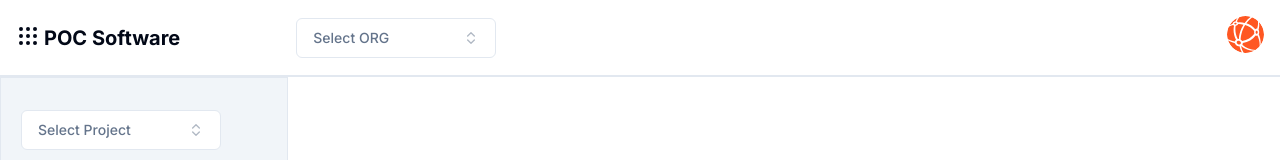
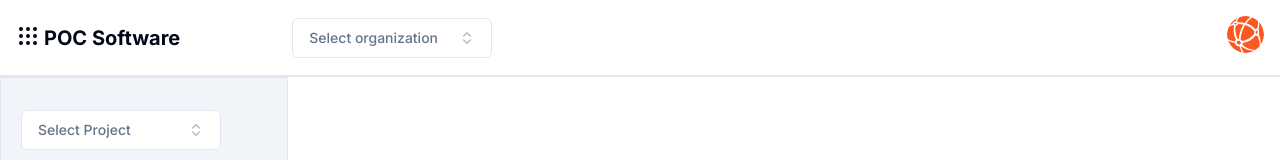
Before and after one commit to MuhammadHammadBashir0315/poc, a Next.js app: page / in a window 1280 px wide. Shown: the top 160 px of the page. Built offline with nearby package versions, Linux system fonts and the light colour scheme.

Commit message:
set data in dropdown

```diff
--- a/package.json
+++ b/package.json
@@ -20,8 +20,8 @@
     "@radix-ui/react-slot": "^1.0.2",
     "@reduxjs/toolkit": "^1.9.7",
     "@types/next": "^9.0.0",
+    "@types/node": "^20",
     "@types/npm": "^7.19.3",
-    "@types/node": "^20",
     "@types/react": "^18",
     "@types/react-dom": "^18",
     "axios": "^1.6.2",
@@ -38,6 +38,7 @@
     "react-hook-form": "^7.48.2",
     "react-icons": "^4.12.0",
     "react-redux": "^8.1.3",
+    "swr": "^2.2.4",
     "tailwind-merge": "^2.0.0",
     "tailwindcss-animate": "^1.0.7",
     "types": "^0.1.1",
--- a/src/app/api/getOrg/route.ts
+++ b/src/app/api/getOrg/route.ts
@@ -13,7 +13,8 @@ export async function POST(request: Request) {
     response.push({
         ID: ID,
         Name: `Organization ${ID}`,
-        Desc: `Organization ${ID} description here`
+        Desc: `Organization ${ID} description here`,
+        Projects: [2, 4, 6]
     })
   }
 
--- a/src/app/api/getUserInfo/route.ts
+++ b/src/app/api/getUserInfo/route.ts
@@ -1,22 +1,18 @@
 import { NextResponse } from "next/server";
-// import { userInfoResp } from "@/types/types";
+import { userInfoResp } from "@/types/types";
 
 export async function GET(request: Request) {
   // Looks up user data for the currently logged in user.
   // This would call a real API to get this information.
 
   // Dummy user data
-    const user:any = {
+    const user:userInfoResp = {
         userID: 'testuser_123456789',
         firstName: 'Test',
         lastName: 'User',
         email: 'testuser@test.com',
 
-        currentOrg: 1,
-        currentProject: 12,
-
         orgs: [1, 2, 4, 5], // List of organizationIDs
-        projects: [2, 4]    // List of ProjectIDs
     }
 
   return NextResponse.json({ data: user }, { status: 200 });
--- a/src/app/api/newFolder/route.ts
+++ /dev/null
@@ -1,23 +0,0 @@
-import { NextResponse } from "next/server";
-
-
-export async function GET(request: Request) {
-  // Looks up user data for the currently logged in user.
-  // This would call a real API to get this information.
-
-  // Dummy user data
-    const user:any = {
-        userID: 'testuser_123456789',
-        firstName: 'Test',
-        lastName: 'User',
-        email: 'testuser@test.com',
-
-        currentOrg: 1,
-        currentProject: 12,
-
-        orgs: [1, 2, 4, 5], // List of organizationIDs
-        projects: [2, 4]    // List of ProjectIDs
-    }
-
-  return NextResponse.json({ data: user }, { status: 200 });
-}
--- a/src/app/api/page.tsx
+++ /dev/null
@@ -1,27 +0,0 @@
-import Image from 'next/image'
-import axios from 'axios';
-// import { userInfoResp, getProjectResponse, getProjectInput, getOrgInput } from '@/types/types'
-
-export default async function Home() {
-
-  let r = await axios.get('http://localhost:3000/api/getUserInfo');
-  const userInfo = r.data;
-
-  r = await axios.post('http://localhost:3000/api/getOrg', {OrgIDs: userInfo.data.orgs})
-  const userOrgs = r.data;
-
-  r = await axios.post('http://localhost:3000/api/getProject', {ProjectIDs: userInfo.data.projects})
-  const userProjects = r.data;
-
-  r = await axios.post('http://localhost:3000/api/getTests', {ProjectID: userInfo.data.projects[0]})
-  const projectTests = r.data;
-
-  return (
-    <main>
-      <p>UserInfo: {JSON.stringify(userInfo, null, 2)}</p>
-      <p>Orgs: {JSON.stringify(userOrgs, null, 2)}</p>
-      <p>Projects: {JSON.stringify(userProjects, null, 2)}</p>
-      <p>tests: {JSON.stringify(projectTests, null, 2)}</p>
-    </main>
-  )
-}
--- /dev/null
+++ b/src/app/components/AnotherForm.tsx
@@ -0,0 +1,114 @@
+import React, { useState } from 'react';
+import { zodResolver } from '@hookform/resolvers/zod';
+import { useForm } from 'react-hook-form';
+import { CheckIcon, ChevronsUpDownIcon } from 'lucide-react';
+import { cn } from '@/lib/utils';
+import { Button } from '@/components/ui/button';
+import { Command, CommandEmpty, CommandGroup, CommandInput, CommandItem } from '@/components/ui/command';
+import { Form, FormField, FormItem, FormMessage } from '@/components/ui/form';
+import { Popover, PopoverContent, PopoverTrigger } from '@/components/ui/popover';
+import * as z from 'zod';
+
+const accountFormSchema = z.object({
+  name: z.string().min(2, { message: 'Name must be at least 2 characters.' }).max(30, { message: 'Name must not be longer than 30 characters.' }),
+  dob: z.date({
+    required_error: 'A date of birth is required.',
+  }),
+  language: z.any({
+    required_error: 'Please select a language.',
+  }),
+});
+
+type AccountFormValues = z.infer<typeof accountFormSchema>;
+
+// ... (previous imports)
+
+interface AccountFormProps {
+    data?: Array<{ ID: number; Name: string; Desc: string,  Projects: number[]; }> | null;
+    placeholder: string;
+  }
+
+  const AccountForm: React.FC<AccountFormProps> = (props: any) => {
+    const { data = [] } = props.data;
+    const {placeholder} = props
+
+    console.log("in form",data)
+
+
+    const [open, setOpen] = useState(false);
+
+    const defaultValues: Record<string, any> = {
+      name: '',
+      dob: null,
+      selectedField: '', // Use a fixed field name or adjust as needed
+    };
+
+    const form = useForm<Record<string, any>>({
+      resolver: zodResolver(accountFormSchema),
+      defaultValues,
+    });
+
+    const handleClick = () => {
+      setOpen(!open);
+    };
+
+    const onSubmit = (formData: Record<string, any>) => {
+      // Handle form submission
+      console.log('Submitted data:', formData);
+    };
+
+    return (
+      <Form {...form}>
+        <form onSubmit={form.handleSubmit(onSubmit)} className="space-y-8">
+          <FormField
+            control={form.control}
+            name="selectedField"
+            render={({ field }) => (
+              <FormItem className="flex flex-col">
+                <Popover open={open} onOpenChange={setOpen}>
+                  <PopoverTrigger asChild>
+                    <Button
+                      variant="outline"
+                      role="combobox"
+                      className={cn(
+                        'w-[200px] justify-between',
+                        !field.value && 'text-muted-foreground'
+                      )}
+                      onClick={handleClick}
+                    >
+                      {field.value ? `${field.value}'s ${placeholder}` : `Select ${placeholder}`}
+                      <ChevronsUpDownIcon className="ml-2 h-4 w-4 shrink-0 opacity-50" />
+                    </Button>
+                  </PopoverTrigger>
+                  <PopoverContent className="w-[200px] p-0">
+                    <Command>
+                      <CommandInput placeholder={`Search ${placeholder}...`} />
+                      <CommandEmpty>{`No ${placeholder} found.`}</CommandEmpty>
+                      <CommandGroup>
+                        {Array.isArray(data) &&
+                          data.map((item) => (
+                            <CommandItem
+                              key={item.ID}
+                              value={item.Name}
+                              onSelect={() => {
+                                form.setValue('selectedField', item.Name);
+                                setOpen(false);
+                              }}
+                            >
+                              {`${item.Name}`}
+                            </CommandItem>
+                          ))}
+                      </CommandGroup>
+                    </Command>
+                  </PopoverContent>
+                </Popover>
+                <FormMessage />
+              </FormItem>
+            )}
+          />
+        </form>
+      </Form>
+    );
+  };
+
+  export default AccountForm;
--- a/src/app/components/Test.tsx
+++ b/src/app/components/Test.tsx
@@ -1,4 +1,4 @@
-
+"use client"
 import React from 'react'
 import {
   Accordion,
--- a/src/app/components/Topnav.tsx
+++ b/src/app/components/Topnav.tsx
@@ -1,75 +1,70 @@
-"use client"
+import React, { useState, useEffect } from 'react';
+import { NavigationMenu, NavigationMenuItem, NavigationMenuList } from "@/components/ui/navigation-menu";
+import AccountForm from './AnotherForm';
 
-import React, { use } from 'react'
-import Image from 'next/image'
-import Link from 'next/link'
-import axios from 'axios'
-import {
-    NavigationMenu,
-    NavigationMenuContent,
-    NavigationMenuIndicator,
-    NavigationMenuItem,
-    NavigationMenuLink,
-    NavigationMenuList,
-    NavigationMenuTrigger,
-    NavigationMenuViewport,
-    navigationMenuTriggerStyle,
-} from "@/components/ui/navigation-menu"
-import { AccountForm } from './FormTemplate'
-import { useState, useEffect } from 'react'
-import Home from '../api/page'
-//import Data from './orgsDataList'
-import { getOrgs } from '@/utils/features'
+function Topnav(props: any) {
+  const [fetchData, setFetchData] = useState(null);
+  const [fetchProjects , setFetchProjects] = useState()
+  const [dataAfterPost, setDataAfterPost] = useState(null);
+  const [isLoading, setIsLoading] = useState(true);
+
+  useEffect(() => {
+    // Fetch data and perform POST request on component mount
+    const fetchDataAndPost = async () => {
+      try {
+        // GET request
+        const response = await fetch('http://localhost:3000/api/getUserInfo');
+        const data = await response.json();
+        setFetchData(data?.data?.orgs);
 
 
 
+        // POST request using the fetched data
+        const postResponse = await fetch('http://localhost:3000/api/getOrg', {
+          method: 'POST',
+          headers: {
+            'Content-Type': 'application/json',
+          },
+          body: JSON.stringify({ OrgIDs: data?.data?.orgs }),
+        });
+
+        const postData = await postResponse.json();
+        console.log('Post request result:', postData);
+        setDataAfterPost(postData);
+      } catch (error) {
+        console.error('Error fetching or posting data:', error);
+      } finally {
+        setIsLoading(false);
+      }
+    };
+
+    fetchDataAndPost();
+
+    // Cleanup function (optional)
+
+  }, []);
 
 
-const ORG = [
-    { label: "ORG 1", value: "org1" },
-    { label: "ORG 2", value: "org2" },
-    { label: "ORG 3", value: "org3" },
-    { label: "ORG 4", value: "org4" },
-    { label: "ORG 5", value: "org5" },
-    { label: "ORG 6", value: "org6" },
-    { label: "ORG 7", value: "org7" },
-    { label: "ORG 8", value: "org8" },
-    { label: "ORG 9", value: "org9" },
-]
-
-
-
-
-async function Topnav(props : any) {
-
-
-
-
-
-
-
-
-
-
-
+  console.log("In top navbar",fetchData)
 
   return (
     <div className="">
       <NavigationMenu>
         <NavigationMenuList>
           <NavigationMenuItem>
-                    </NavigationMenuItem>
-                    <NavigationMenuItem>
+            {isLoading ? (
 
-
-                        <AccountForm languages={ORG} name={"Select ORG"} />
-
-
+              <div>Loading...</div>
+            ) : (
+              <AccountForm data={dataAfterPost} placeholder='organization' />
+            )}
           </NavigationMenuItem>
         </NavigationMenuList>
       </NavigationMenu>
     </div>
-    )
+  );
 }
 
-export default Topnav
+
+
+export default Topnav;
--- a/src/types/types.ts
+++ b/src/types/types.ts
@@ -4,11 +4,7 @@ export type userInfoResp = {
     lastName: string,
     email: string,
 
-    currentOrg: number,
-    currentProject: number,
-
-    orgs: number[],
-    projects: number[]
+    orgs: number[],  // Organizations the user is part of
 }
 
 export type getProjectInput = {
@@ -29,6 +25,7 @@ export type getOrgResponse = {
     ID: number,
     Name: string,
     Desc: string
+    Projects: number[] // Projects in this org
 };
 
 export type getTestsInput = {
```
Also changed, not shown: 1 other file (tests, documents, lock files or other folders). Lines whose indentation alone changed are shown as unchanged.
